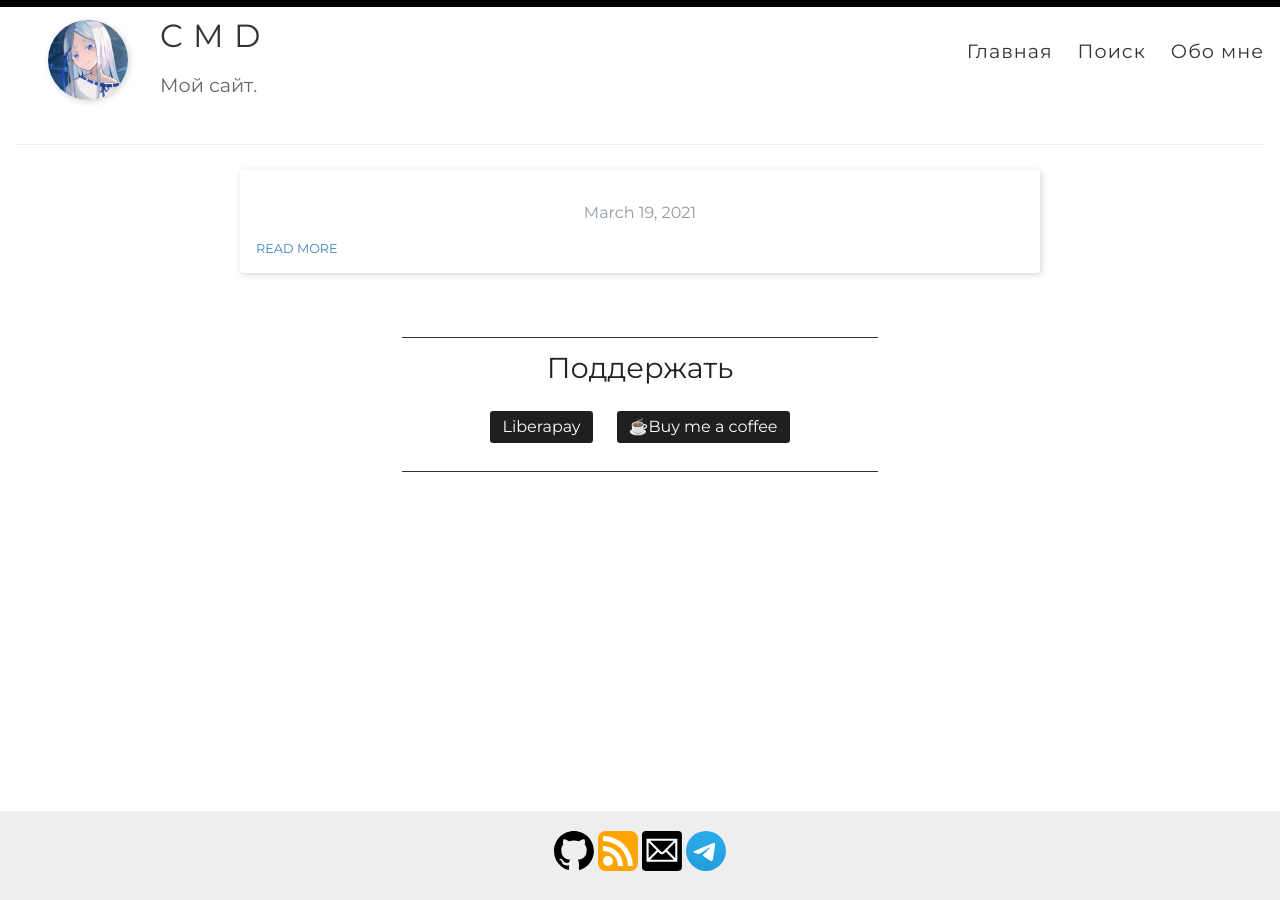
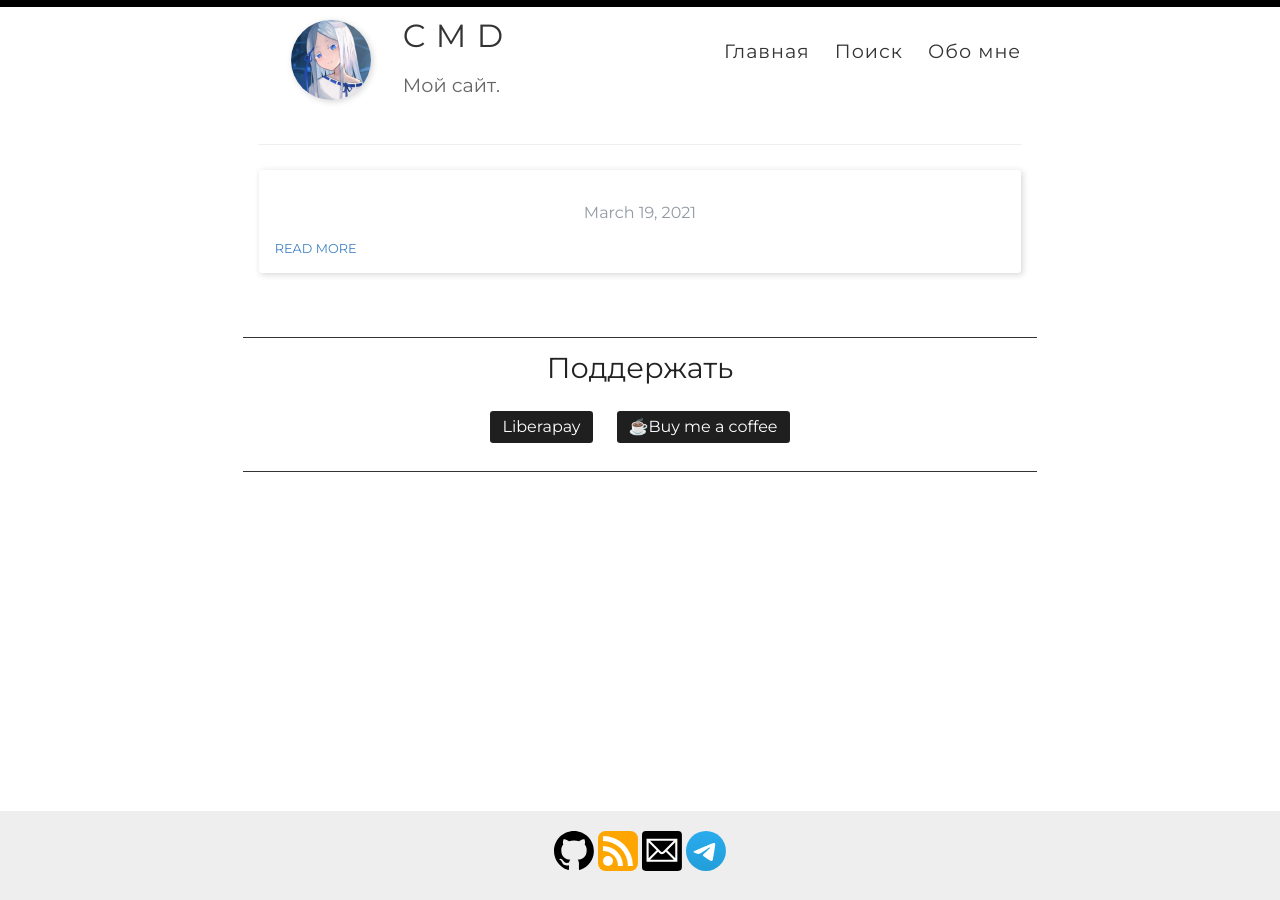
Before and after one commit to cmd410/cmd410.github.io, a Jekyll site: the page built from index.html, in a window 1280 px wide. Built offline with Jekyll 4.4.1, drawn with Linux system fonts in a browser that asks for light colours; the list of posts is cut into pages by our own code.

Commit message:
use ch for max width

```diff
--- a/assets/style.scss
+++ b/assets/style.scss
@@ -1,9 +1,5 @@
 ---
 ---
-
-//
-// IMPORTS
-//
 
 @import "reset";
 @import "variables";
@@ -38,7 +34,7 @@ body {
 
 .container {
   margin: 0 auto;
-  max-width: 80em;
+  max-width: 75ch;
   padding: 0 1em;
   width: 100%;
 }
@@ -91,7 +87,7 @@ p {
 
 article {
   align-self: center;
-  max-width: 45em;
+  max-width: 75ch;
 }
 
 .detailed, .page {
@@ -287,8 +283,8 @@ p > img {
   padding-top: 1em;
   border-top: var(--boder-size) solid #333;
   border-bottom: var(--boder-size) solid #333;
-  max-width: 45ch;
-  margin: 0 auto;
+  max-width: 75ch;
+  margin: 2em auto;
 }
 
 .site-avatar {
```
